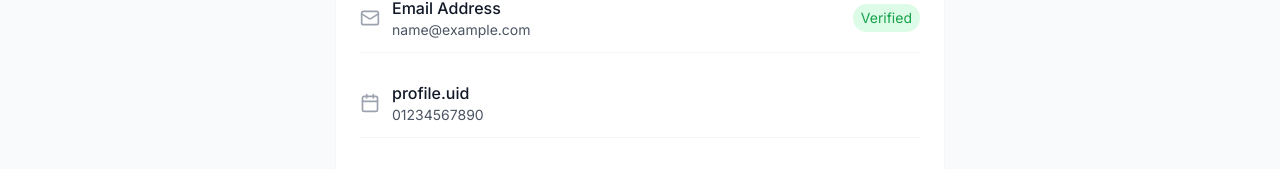
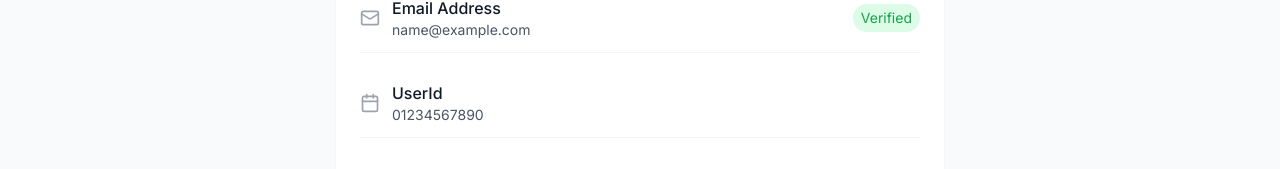
Before and after one commit to Atom1l/Botnoi-n8n, a React (Vite) app: page /profile in a window 1280 px wide. Shown: the part 357-526 px from the top of the page. Built offline with nearby package versions, Linux system fonts and the light colour scheme; sample sign-in values are in the browser's storage.

Commit message:
Updated LanguageContext.tsx

```diff
--- a/src/contexts/LanguageContext.tsx
+++ b/src/contexts/LanguageContext.tsx
@@ -75,7 +75,7 @@ const translations = {
     'profile.accountInfo': 'Account Information',
     'profile.emailAddress': 'Email Address',
     'profile.verified': 'Verified',
-    'profile.accountCreated': 'Account Created',
+    'profile.uid': 'UserId',
     'profile.authMethod': 'Authentication Method',
     'profile.signIn': 'Sign-in',
     'profile.securitySettings': 'Security Settings',
```
